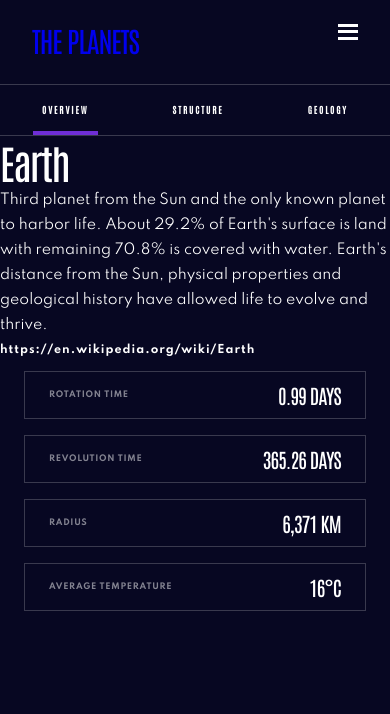
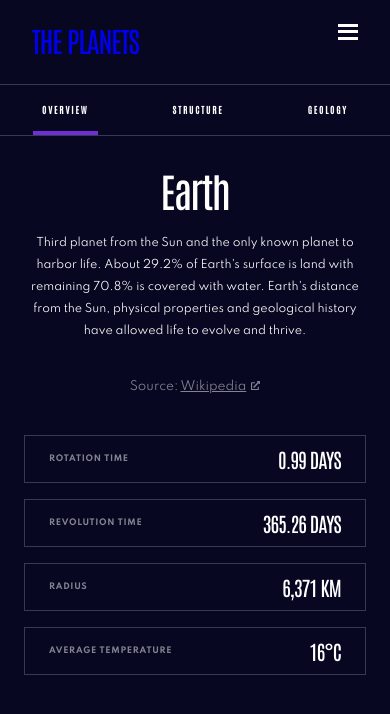
Before and after one commit to marshalldanel/planet-facts, a React (Create React App) app: page / in a window 390 px wide. Shown: the top 714 px of the page. Built offline with nearby package versions, Linux system fonts and the light colour scheme.

Commit message:
Add react-icons. mobile description styles

```diff
--- a/package.json
+++ b/package.json
@@ -10,6 +10,7 @@
     "babel-plugin-macros": "^2.8.0",
     "react": "^17.0.2",
     "react-dom": "^17.0.2",
+    "react-icons": "^4.2.0",
     "react-router-dom": "^5.2.0",
     "react-scripts": "4.0.3",
     "styled-components": "^5.3.0",
--- a/src/components/Description.js
+++ b/src/components/Description.js
@@ -1,12 +1,45 @@
 import React from 'react';
+import styled from 'styled-components';
+import { FaExternalLinkAlt } from 'react-icons/fa';
+
+const StyledContainer = styled.div`
+  display: flex;
+  flex-flow: column nowrap;
+  align-items: center;
+  margin: 2.8rem 2.4rem;
+`;
+
+const StyledInfo = styled.p`
+  font-size: 1.1rem;
+  line-height: 2.2rem;
+  text-align: center;
+  margin: 1.6rem 0 3.2rem 0;
+`;
+
+const StyledLink = styled.a`
+  font-size: 1.2rem;
+  line-height: 2.5rem;
+  font-family: Spartan;
+  font-weight: normal;
+  color: rgba(255, 255, 255, 0.5);
+  text-decoration: none;
+`;
+
+const StyledFaIcon = styled(FaExternalLinkAlt)`
+  margin-left: 0.5rem;
+  font-size: 0.9rem;
+  color: rgba(255, 255, 255, 0.5);
+`;
 
 export default function Description({ name, info }) {
-  console.log('info :>> ', info);
   return (
-    <>
+    <StyledContainer>
       <h2>{name}</h2>
-      <p>{info.content}</p>
-      <h4>{info.source}</h4>
-    </>
+      <StyledInfo>{info.content}</StyledInfo>
+      <StyledLink href={info.source}>
+        Source: <u>Wikipedia</u>
+        <StyledFaIcon />
+      </StyledLink>
+    </StyledContainer>
   );
 }
```
Also changed, not shown: 1 other file (tests, documents, lock files or other folders).
